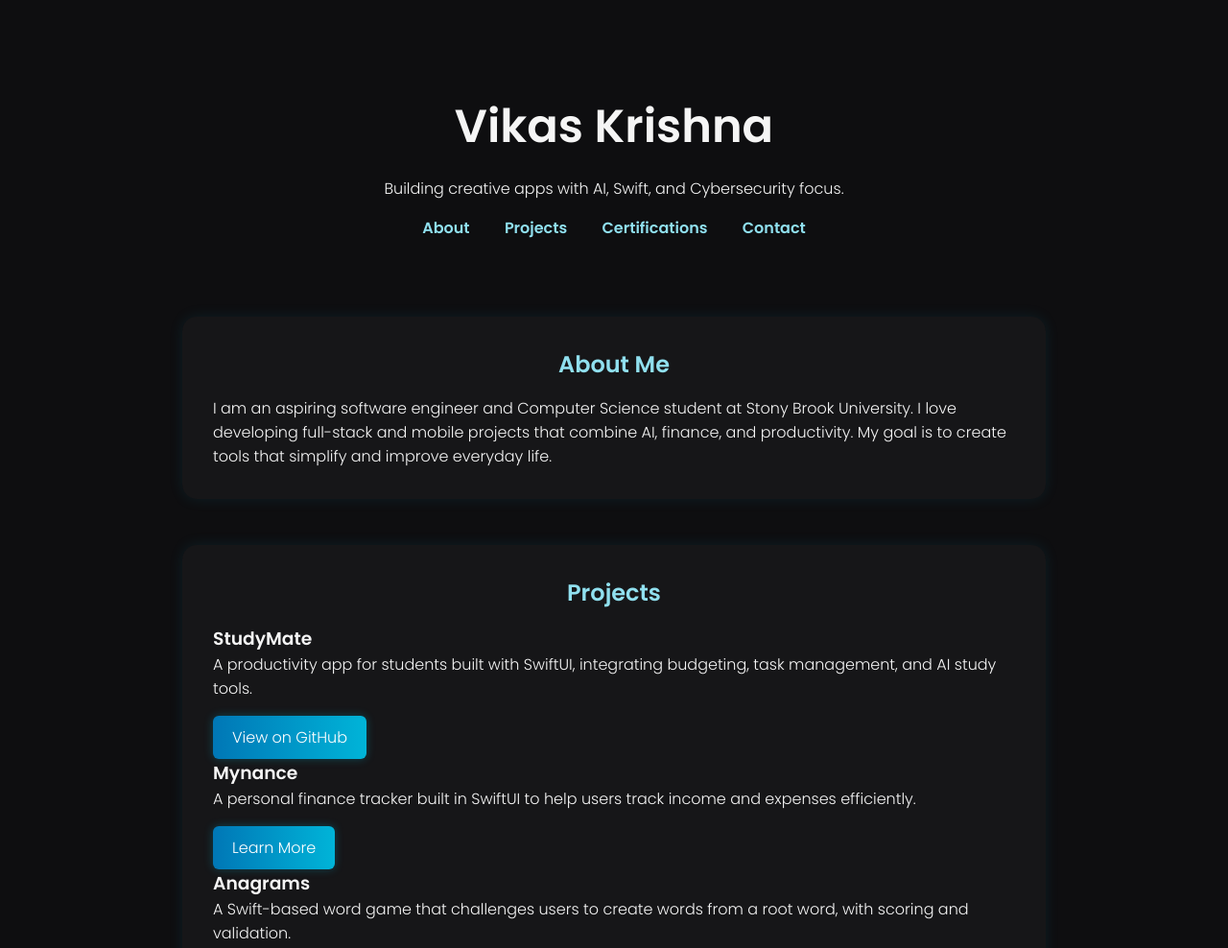
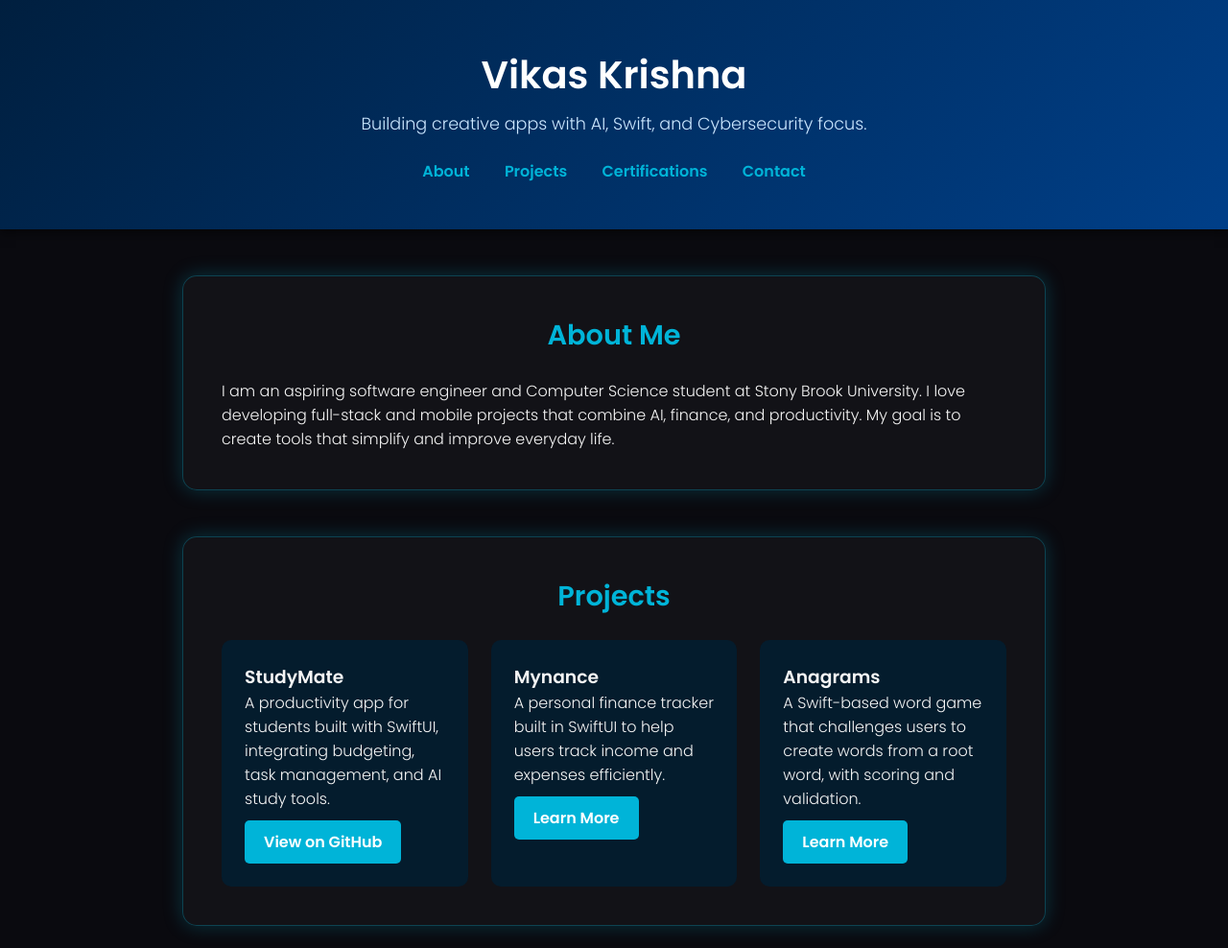
Before and after one commit to Vikas-Krishna1/vikasK-portfolio, a plain HTML site: page index.html in a window 1280 px wide. Shown: the top 988 px of the page at 96% size. Drawn offline with Linux system fonts and the light colour scheme.

Commit message:
Refactor styles for improved layout and design
Updated styles for various elements including header, sections, and buttons. Adjusted background colors, padding, and hover effects.

```diff
--- a/styles.css
+++ b/styles.css
@@ -1,154 +1,126 @@
-/* ==== Global Reset ==== */
+/* Reset & Global Styles */
 * {
   margin: 0;
   padding: 0;
   box-sizing: border-box;
 }
 
-/* ==== Body & Background ==== */
 body {
   font-family: 'Poppins', sans-serif;
-  background-color: #0e0e10;
+  background-color: #0a0a0f;
   color: #f5f5f5;
   overflow-x: hidden;
 }
 
-/* ==== Particle Background ==== */
-#particles-js {
-  position: fixed;
-  width: 100%;
-  height: 100%;
-  z-index: -1;
-  top: 0;
-  left: 0;
-}
-
-/* ==== Header ==== */
+/* Header */
 header {
   text-align: center;
-  padding: 6rem 1rem 2rem;
+  padding: 3rem 1rem;
+  background: linear-gradient(135deg, #001f3f, #003f88);
+  color: white;
+  box-shadow: 0 4px 10px rgba(0,0,0,0.5);
 }
 
 header h1 {
-  font-size: 3rem;
-  margin-bottom: 1rem;
+  font-size: 2.5rem;
+  margin-bottom: 0.5rem;
 }
 
-.gradient-text {
-  background: linear-gradient(90deg, #00b4d8, #90e0ef, #caf0f8);
-  -webkit-background-clip: text;
-  -webkit-text-fill-color: transparent;
-  animation: gradientShift 6s infinite alternate;
+header p {
+  font-size: 1.1rem;
+  color: #cce7ff;
 }
 
-@keyframes gradientShift {
-  0% { background-position: 0% 50%; }
-  100% { background-position: 100% 50%; }
+nav {
+  margin-top: 1.5rem;
 }
 
-/* ==== Navigation ==== */
-nav {
-  margin-top: 1rem;
-}
 nav a {
+  color: #00b4d8;
   margin: 0 1rem;
   text-decoration: none;
-  color: #90e0ef;
-  font-weight: 600;
+  font-weight: bold;
   transition: color 0.3s;
 }
+
 nav a:hover {
-  color: #00b4d8;
+  color: #90e0ef;
 }
 
-/* ==== Sections ==== */
+/* Sections */
 section {
+  position: relative;
   max-width: 900px;
   margin: 3rem auto;
-  padding: 2rem;
-  background: rgba(255, 255, 255, 0.03);
+  padding: 2.5rem;
+  background: rgba(20, 20, 25, 0.85);
+  border: 1px solid rgba(0, 180, 216, 0.3);
   border-radius: 15px;
-  box-shadow: 0 0 15px rgba(0, 180, 216, 0.1);
-  transition: transform 0.4s ease, opacity 0.4s ease;
+  box-shadow: 0 0 20px rgba(0, 180, 216, 0.25);
+  z-index: 1;
 }
 
 h2 {
   text-align: center;
-  color: #90e0ef;
-  margin-bottom: 1rem;
+  color: #00b4d8;
+  font-size: 1.8rem;
+  margin-bottom: 1.5rem;
 }
 
-/* ==== Project Cards ==== */
-.projects {
+/* Project Cards */
+.project-grid {
   display: grid;
   grid-template-columns: repeat(auto-fit, minmax(250px, 1fr));
-  gap: 2rem;
+  gap: 1.5rem;
 }
 
-.card {
-  background: rgba(255, 255, 255, 0.05);
+.project-card {
+  background: rgba(0, 30, 50, 0.8);
   padding: 1.5rem;
-  border-radius: 12px;
-  text-align: center;
+  border-radius: 10px;
   transition: transform 0.3s, box-shadow 0.3s;
 }
-.card:hover {
+
+.project-card:hover {
   transform: translateY(-5px);
-  box-shadow: 0 0 15px rgba(0, 180, 216, 0.3);
+  box-shadow: 0 0 20px rgba(0, 180, 216, 0.4);
 }
 
-/* ==== Buttons ==== */
+/* Buttons */
 .button {
   display: inline-block;
-  margin-top: 1rem;
   padding: 10px 20px;
-  border-radius: 6px;
+  margin-top: 10px;
+  background-color: #00b4d8;
   color: white;
+  border-radius: 5px;
   text-decoration: none;
-  background: linear-gradient(90deg, #0077b6, #00b4d8);
-  box-shadow: 0 0 10px rgba(0, 180, 216, 0.3);
-  transition: all 0.3s ease-in-out;
-}
-.button:hover {
-  transform: scale(1.05);
-  box-shadow: 0 0 20px rgba(0, 180, 216, 0.6);
+  font-weight: bold;
 }
 
-/* ==== Certifications ==== */
-.certifications {
+.button:hover {
+  background-color: #0077b6;
+}
+
+/* Certifications */
+.cert-grid {
   display: flex;
   flex-wrap: wrap;
   justify-content: center;
   gap: 2rem;
 }
 
-.cert-card {
-  text-align: center;
+.cert-card img {
+  width: 100%;
+  border-radius: 8px;
+  box-shadow: 0 0 10px rgba(0,0,0,0.3);
 }
 
-.cert-card img {
-  width: 200px;
-  border-radius: 8px;
-  box-shadow: 0 0 12px rgba(255, 255, 255, 0.1);
-}
-
-/* ==== Footer ==== */
+/* Footer */
 footer {
   text-align: center;
   padding: 2rem;
   font-size: 0.9rem;
+  background-color: #001f3f;
   color: #ccc;
-  background-color: rgba(255, 255, 255, 0.02);
 }
-
-/* ==== Animations ==== */
-.fade-section {
-  opacity: 0;
-  transform: translateY(30px);
-  transition: all 0.8s ease;
-}
-
-.fade-section.visible {
-  opacity: 1;
-  transform: translateY(0);
-}
```
